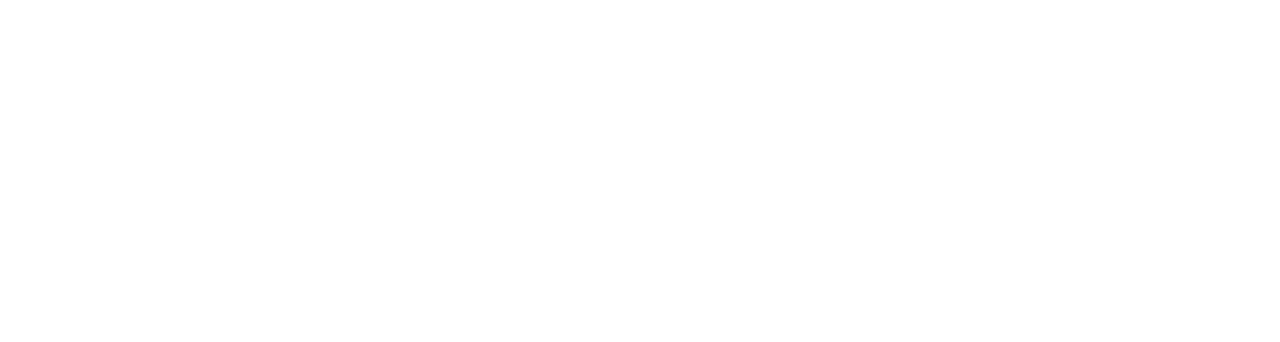
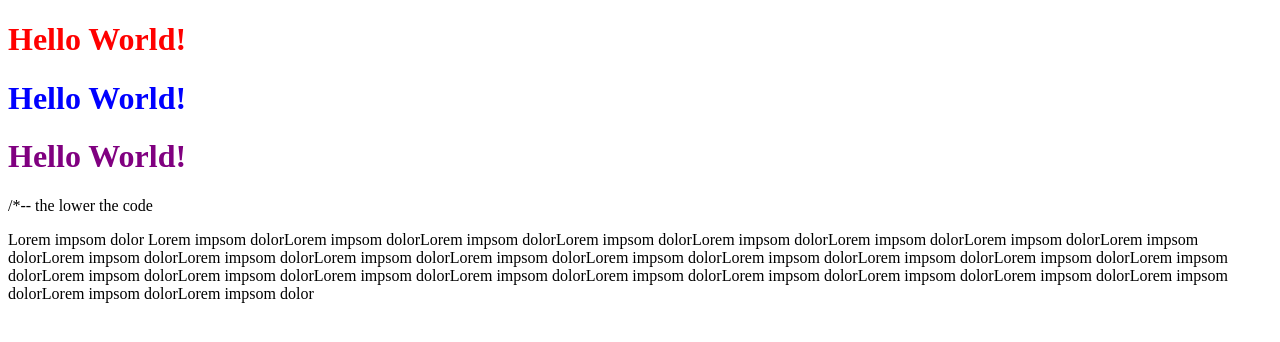
Before and after one commit to tgoynes/template, a plain HTML site: page index.html in a window 1280 px wide. Drawn offline with Linux system fonts and the light colour scheme.

Commit message:
first commit

```diff
--- a/css/main.css
+++ b/css/main.css
@@ -0,0 +1,9 @@
+h1 {
+	color: red;
+}
+.blue {
+	color: blue;
+}
+#bluest {
+	color: purple;
+}
--- a/index.html
+++ b/index.html
@@ -5,7 +5,15 @@
     <title></title>
     <link rel="stylesheet" href="css/main.css">
   </head>
-  <body>
+  <body> <h1>Hello World!</h1>
+
+  	<h1 class="blue">Hello World!</h1>
+
+  	<h1 ID="bluest">Hello World!</h1>
+
+  /*-- the lower the code
+
+  	<p>Lorem impsom dolor Lorem impsom dolorLorem impsom dolorLorem impsom dolorLorem impsom dolorLorem impsom dolorLorem impsom dolorLorem impsom dolorLorem impsom dolorLorem impsom dolorLorem impsom dolorLorem impsom dolorLorem impsom dolorLorem impsom dolorLorem impsom dolorLorem impsom dolorLorem impsom dolorLorem impsom dolorLorem impsom dolorLorem impsom dolorLorem impsom dolorLorem impsom dolorLorem impsom dolorLorem impsom dolorLorem impsom dolorLorem impsom dolorLorem impsom dolorLorem impsom dolorLorem impsom dolor</p>
 
 
   </body>
```
